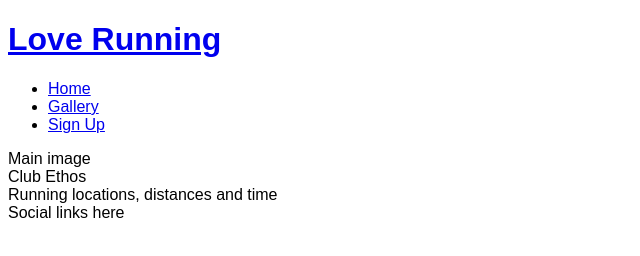
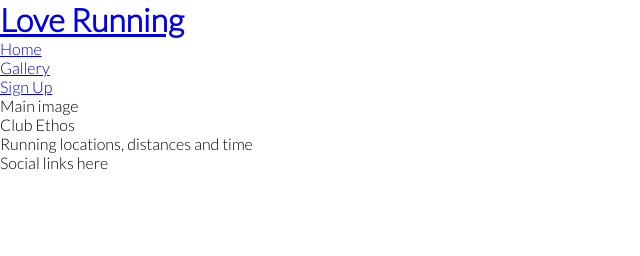
Before and after one commit to Deneb331/LoveRunningWalkthroughProject, a plain HTML site: page index.html in a window 1280 px wide. Shown: the whole page, without its empty margins (0-640 px from the left). Drawn offline with Linux system fonts and the light colour scheme.

Commit message:
Add Google Fonts and reset margin, padding and border

```diff
--- a/assets/css/style.css
+++ b/assets/css/style.css
@@ -1,3 +1,12 @@
+@import url('https://fonts.googleapis.com/css2?family=Lato:wght@300&family=Oswald&display=swap');
+
+*{
+    margin: 0;
+    padding: 0;
+    border: none;
+}
+
 body{
-    font-family: Arial, Helvetica, sans-serif;
+    font-family: Lato;
+    font-weight: 300;
 }
```
